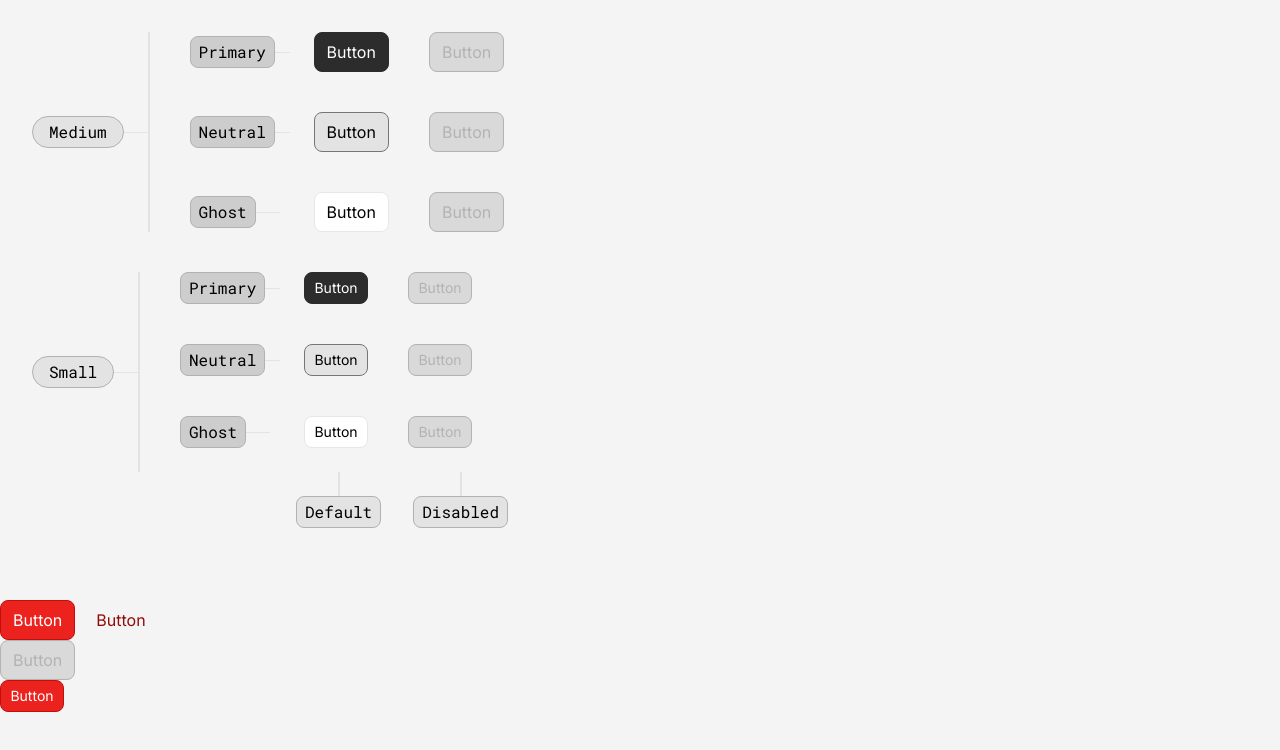
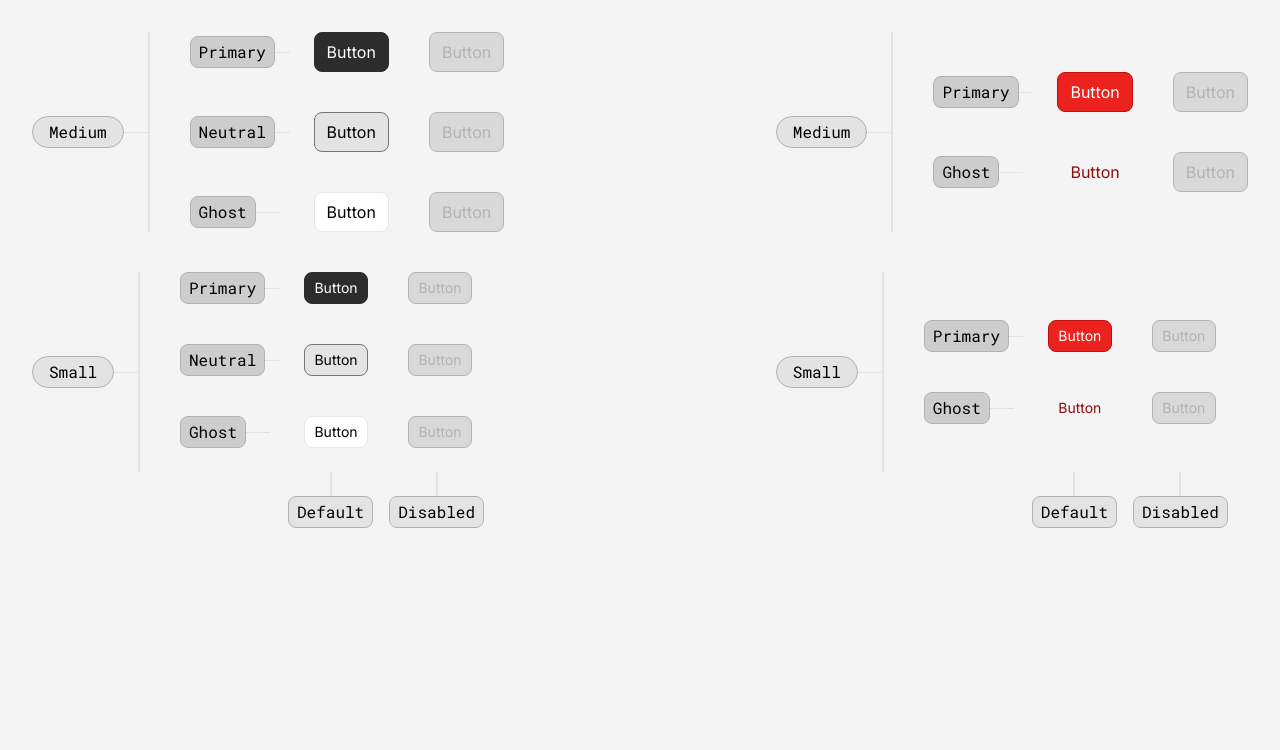
Before and after one commit to MatheusFilg/react-design-system, a React (Vite) app: page / in a window 1280 px wide. Shown: the top 750 px of the page. Built offline with nearby package versions, Linux system fonts and the light colour scheme.

Commit message:
add button danger group

```diff
--- a/src/app.tsx
+++ b/src/app.tsx
@@ -3,7 +3,7 @@ import ButtonGroup from './components/button-group'
 
 export default function App() {
   return (
-    <div className="">
+    <div className="flex h-screen w-screen flex-row justify-between p-8">
       <ButtonGroup />
       <ButtonDangerGroup />
     </div>
--- a/src/components/button-danger-group.tsx
+++ b/src/components/button-danger-group.tsx
@@ -1,15 +1,73 @@
 import ButtonDanger from './ui/button-danger'
+import Label from './ui/label'
 
 export default function ButtonDangerGroup() {
   return (
-    <div className="flex flex-row gap-2">
-      <div>
-        <ButtonDanger>Button</ButtonDanger>
-        <ButtonDanger disabled>Button</ButtonDanger>
-        <ButtonDanger size="small">Button</ButtonDanger>
+    <div className="flex flex-col gap-10">
+      {/* Medium Buttons */}
+      <div className="flex flex-row items-center gap-10">
+        <Label variant="group">Medium</Label>
+
+        <div className="flex flex-col gap-10">
+          <div className="flex flex-row items-center gap-6 align-middle">
+            <Label>Primary</Label>
+            <div className="flex flex-row gap-10">
+              <ButtonDanger variant="primary">Button</ButtonDanger>
+              <ButtonDanger disabled>Button</ButtonDanger>
+            </div>
+          </div>
+
+          <div className="flex flex-row items-center align-middle">
+            <Label>Ghost</Label>
+            <div className="flex translate-x-6 flex-row gap-10">
+              <ButtonDanger variant="ghost">Button</ButtonDanger>
+              <ButtonDanger disabled>Button</ButtonDanger>
+            </div>
+          </div>
+        </div>
       </div>
-      <div>
-        <ButtonDanger variant="ghost">Button</ButtonDanger>
+
+      {/* Small Buttons */}
+      <div className="flex flex-row items-center gap-10">
+        <Label variant="group">Small</Label>
+
+        <div className="flex flex-col gap-10">
+          <div className="flex flex-row items-center gap-6 align-middle">
+            <Label>Primary</Label>
+            <div className="flex flex-row gap-10">
+              <ButtonDanger size="small" variant="primary">
+                Button
+              </ButtonDanger>
+              <ButtonDanger size="small" disabled>
+                Button
+              </ButtonDanger>
+            </div>
+          </div>
+
+          <div className="flex flex-row items-center align-middle">
+            <Label>Ghost</Label>
+            <div className="flex translate-x-6 flex-row gap-10">
+              <ButtonDanger size="small" variant="ghost">
+                Button
+              </ButtonDanger>
+              <ButtonDanger size="small" disabled>
+                Button
+              </ButtonDanger>
+            </div>
+          </div>
+        </div>
+      </div>
+
+      <div className="flex flex-row items-center align-middle">
+        <div className="w-52" />
+        <div className="flex -translate-y-10 translate-x-12 flex-row gap-4">
+          <div className="flex items-center">
+            <Label variant="vertical">Default</Label>
+          </div>
+          <div>
+            <Label variant="vertical">Disabled</Label>
+          </div>
+        </div>
       </div>
     </div>
   )
--- a/src/components/button-group.tsx
+++ b/src/components/button-group.tsx
@@ -3,7 +3,7 @@ import Label from './ui/label'
 
 export default function ButtonGroup() {
   return (
-    <div className="flex flex-col gap-10 p-8">
+    <div className="flex flex-col gap-10">
       {/* Medium Buttons */}
       <div className="flex flex-row gap-10">
         <Label variant="group">Medium</Label>
@@ -80,7 +80,7 @@ export default function ButtonGroup() {
 
       <div className="flex flex-row items-center align-middle">
         <div className="w-52" />
-        <div className="flex -translate-y-10 translate-x-14 flex-row gap-8">
+        <div className="flex -translate-y-10 translate-x-12 flex-row gap-4">
           <div className="flex items-center">
             <Label variant="vertical">Default</Label>
           </div>
--- a/src/components/ui/button-danger.tsx
+++ b/src/components/ui/button-danger.tsx
@@ -10,7 +10,7 @@ interface ButtonDangerProps extends ButtonHTMLAttributes<HTMLButtonElement> {
 
 export default function ButtonDanger(props: ButtonDangerProps) {
   const style =
-    'flex items-center border gap-4 rounded-lg font-inter font-normal items-center justify-center'
+    'flex items-center border gap-4 rounded-lg font-inter font-normal items-center justify-center '
   const disable =
     ' disabled:border-[#B3B3B3] disabled:bg-[#D9D9D9] disabled:text-[#B3B3B3]'
 
--- a/src/components/ui/button.tsx
+++ b/src/components/ui/button.tsx
@@ -12,7 +12,7 @@ export default function Button(props: ButtonProps) {
   const { variant } = props
 
   const style =
-    'flex items-center border gap-4 rounded-lg font-inter font-normal items-center justify-center'
+    'flex items-center border gap-4 font-inter font-normal items-center justify-center '
   const disable =
     ' disabled:border-[#B3B3B3] disabled:bg-[#D9D9D9] disabled:text-[#B3B3B3]'
 
@@ -68,7 +68,7 @@ export function DefaultButton(props: ButtonProps) {
   return (
     <button
       {...props}
-      className={`${disabledStyle} ${defaultStyle} border-[#2C2C2C] bg-[#2C2C2C] text-white hover:bg-[#1E1E1E]`}
+      className={`${disabledStyle} ${defaultStyle} rounded-lg border-[#2C2C2C] bg-[#2C2C2C] text-white hover:bg-[#1E1E1E]`}
     >
       <span>{children}</span>
     </button>
@@ -86,7 +86,7 @@ export function NeutralButton(props: ButtonProps) {
 
   return (
     <button
-      className={`${disabledStyle} ${defaultStyle} border-[#767676] bg-[#E3E3E3] hover:bg-[#CDCDCD]`}
+      className={`${disabledStyle} ${defaultStyle} rounded-lg border-[#767676] bg-[#E3E3E3] hover:bg-[#CDCDCD]`}
       {...props}
     >
       <span className="text-black">{children}</span>
--- a/src/components/ui/label.tsx
+++ b/src/components/ui/label.tsx
@@ -1,6 +1,6 @@
-import { ReactNode } from 'react'
+import { LabelHTMLAttributes, ReactNode } from 'react'
 
-interface LabelProps {
+interface LabelProps extends LabelHTMLAttributes<HTMLLabelElement> {
   children: ReactNode
   variant?: 'horizontal' | 'vertical' | 'group'
   defaultStyle?: string
@@ -10,7 +10,7 @@ export default function Label(props: LabelProps) {
   const { variant } = props
 
   const style =
-    'w-fit items-center justify-center border border-[#B2B2B2] font-roboto font-normal'
+    'w-fit items-center justify-center border border-[#B2B2B2] font-roboto font-normal '
 
   switch (variant) {
     case 'horizontal':
```
